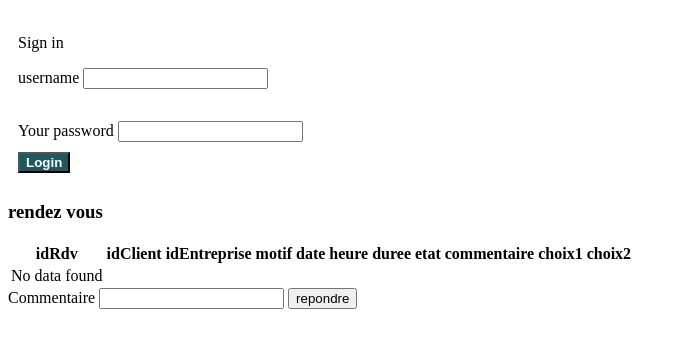
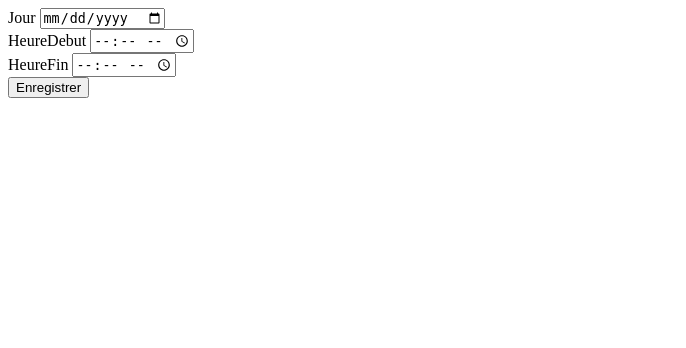
Before and after one commit to Shidory/TakeDate, a CodeIgniter app: page /database/ in a window 1280 px wide. Shown: the top 348 px of the page, without its empty margins (0-686 px from the left). Run offline with CodeIgniter, Linux system fonts and the light colour scheme; data that the repository does not hold is empty.

Commit message:
[] added

```diff
--- a/application/config/form_validation.php
+++ b/application/config/form_validation.php
@@ -24,5 +24,5 @@
                 'rules' => 'required'
             )
         )
-    )
+    );
 ?>
--- a/application/controllers/Welcome.php
+++ b/application/controllers/Welcome.php
@@ -7,18 +7,20 @@ class Welcome extends CI_Controller {
 	public function index()
 	{
 
-		//$this->load->view('horaire/horaire_view');
-		$this->load->view('login/login');
+		$this->load->view('horaire/horaire_view');
+		// $this->load->view('login/login');
 
-		$id_rdv = 1;
-		$this->load->model("EntreprisesModel");
-		$data["fetch_data"] = $this->EntreprisesModel->fetch_data();
-		$data["rdv_data"] = $this->EntreprisesModel->accepter_refuser_rdv($id_rdv);
-		$this->load->view('accepter_view', $data);
+		// $id_rdv = 1;
+		// $this->load->model("EntreprisesModel");
+		// $data["fetch_data"] = $this->EntreprisesModel->fetch_data();
+		// $data["rdv_data"] = $this->EntreprisesModel->accepter_refuser_rdv($id_rdv);
+		// $this->load->view('accepter_view', $data);
+
+
 
 
 		//chargement de la vue horaire
-		$this->load->view('repondre_commentaire');
+		// $this->load->view('repondre_commentaire');
 	}
 
 	public function enregistrer(){
@@ -29,7 +31,8 @@ class Welcome extends CI_Controller {
 		// $this->session->userdata['id']
 		$idagent     =  1 ;
 
-		if($this->form_validation->run() == FALSE){
+
+		if($this->form_validation->run()){
 			echo "hey";
 		}
 		else{
--- a/application/views/horaire/horaire_view.php
+++ b/application/views/horaire/horaire_view.php
@@ -7,7 +7,7 @@
     <title>Document</title>
 </head>
 <body>
-    <!-- <form action="welcome/enregistrer" method="post">
+    <form action="welcome/enregistrer" method="post">
 
         <label for="jour">Jour</label>
         <input type="date" name="jour" id="jour" required><br>
@@ -17,6 +17,6 @@
         <input type="time" name="heurefin" id="heurefin" required><br>
         <input type="submit" value="Enregistrer">
 
-    </form> -->
+    </form>
 </body>
 </html>
```
Also changed, not shown: application/views/accueil.php (deleted), application/views/client/rdv.php (deleted), application/views/entreprise.php (deleted), application/views/entreprise/entreprise.php (deleted), application/views/entreprise/list_entreprise.php (deleted), application/views/entreprise/modifier_rdv.php (deleted), application/views/entreprise/rdv.php (deleted), application/views/formulaire-rdv.php (deleted), application/views/liste-entreprises.php (deleted), application/views/login-agent.php (deleted), application/views/planning.php (deleted), application/views/rdv.php (deleted), 1 other file.
